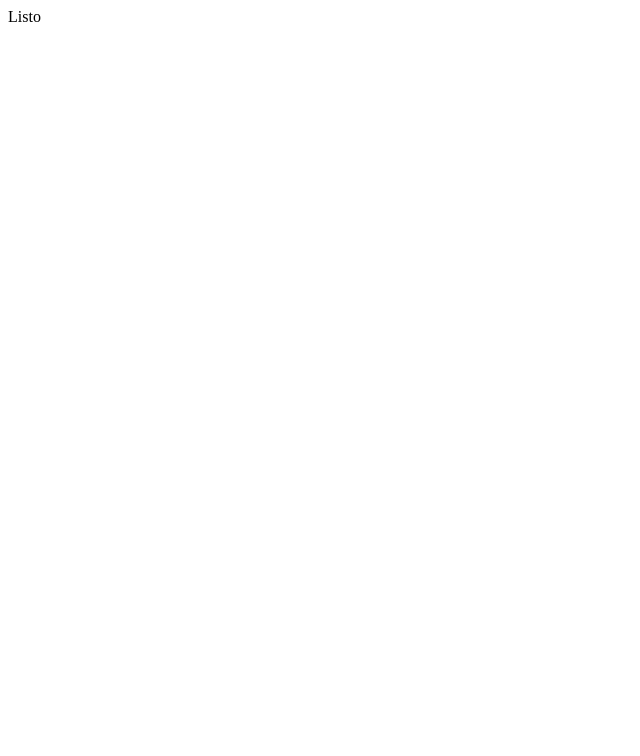
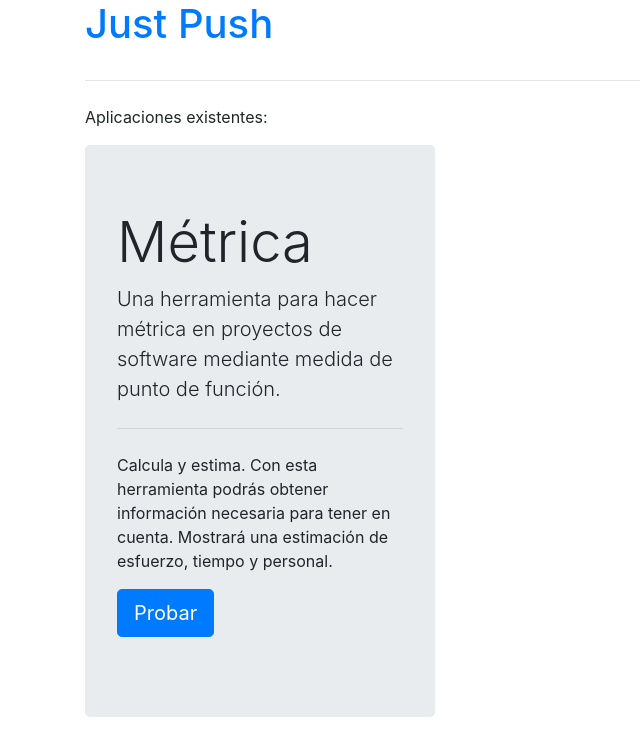
Before and after one commit to justpush/justpush.github.io, a plain HTML site: page index.html in a window 1280 px wide. Shown: the whole page, without its empty margins (0-640 px from the left). Drawn offline with Linux system fonts and the light colour scheme.

Commit message:
Actualizando la página principal

```diff
--- a/index.html
+++ b/index.html
@@ -7,10 +7,47 @@
 	<meta name="description" content="El sitio donde todos vais">
 	<meta name="keywords" content="software">
 	<meta name="viewport" content="width=device-width, initial-scale=1, shrink-to-fit=no">
+	<link rel="stylesheet" type="text/css" href="css/bootstrap.css">
+	<script type="text/javascript" src="js/jquery.js"></script>
+	<script type="text/javascript" src="js/bootstrap.js"></script>
 </head>
 <body>
+	<div class="container">
+		<div class="row">
+			<header class="col-sm-12 col-md-12 col-lg-12 col-xl-12">
+				<h1>
+					<a href="index.html">Just Push</a>
+				</h1>
+			</header>
+		</div>
 
-	Listo
+		<hr class="my-4">
 
+		<div class="row">
+			<div class="col-sm-12 col-md-12 col-lg-12 col-xl-12">
+				<p>
+					Aplicaciones existentes:
+				</p>
+			</div>
+		</div>
+
+		<div class="row">
+			<div class="col-sm-12 col-md-6 col-lg-4 col-xl-4">
+				<div class="jumbotron">
+					<h1 class="display-4">Métrica</h1>
+					<p class="lead">
+						Una herramienta para hacer métrica en proyectos de software mediante medida de punto de función.
+					</p>
+					<hr class="my-4">
+					<p>
+						Calcula y estima. Con esta herramienta podrás obtener información necesaria para tener en cuenta. Mostrará una estimación de esfuerzo, tiempo y personal.
+					</p>
+					<p class="lead">
+						<a class="btn btn-primary btn-lg" href="metrica/index.html" role="button">Probar</a>
+					</p>
+				</div>
+			</div>
+		</div>
+	</div>
 </body>
 </html>
```
